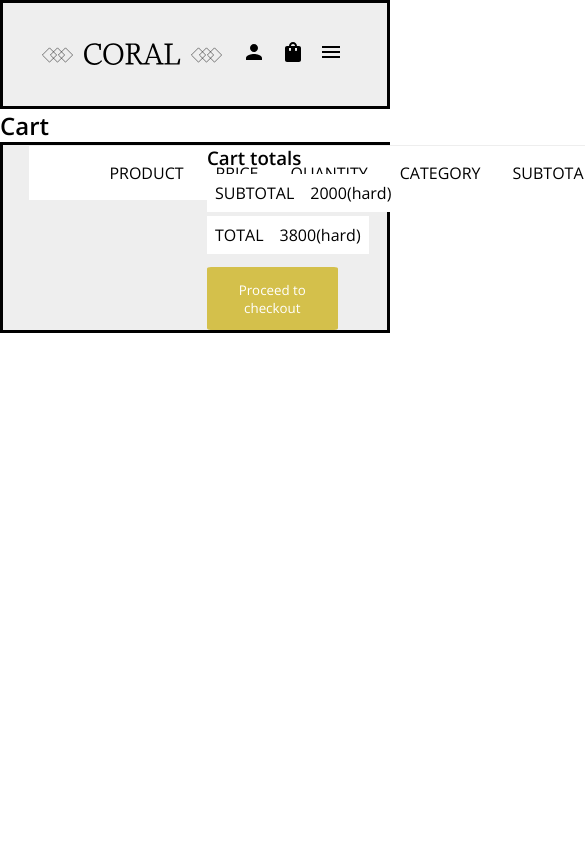
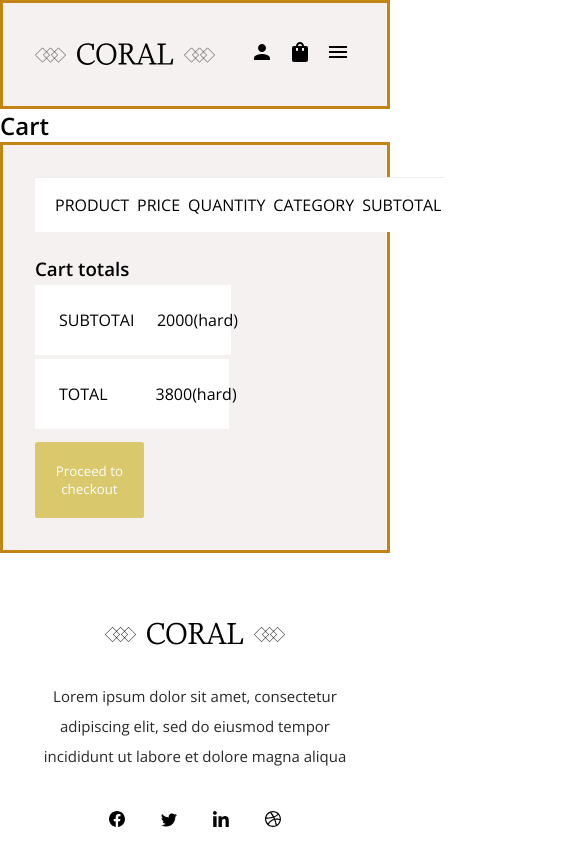
Before and after one commit to Hernanbp/GoClothing, a React (Create React App) app: page /cart in a window 390 px wide. Shown: the top 844 px of the page, 585 px wide, since content can reach past the window. Built offline with nearby package versions, Linux system fonts and the light colour scheme.

Commit message:
cart route DESIGN (resp en tablet, falta mobile)

```diff
--- a/src/components/views/Cart/Cart.jsx
+++ b/src/components/views/Cart/Cart.jsx
@@ -4,6 +4,7 @@ import { ProductCard } from '../ProductCard/ProductCard'
 import { Link } from 'react-router-dom'
 import "./styles.css"
 import {Navbar} from "../Navbar/Navbar"
+import {Footer} from "../Footer/Footer"
 
 export const Cart = () => {
 
@@ -38,8 +39,8 @@ export const Cart = () => {
                   <td>{productInCart.title}</td>
                   <td>{productInCart.price}$</td>
                   <td>{productInCart.category}</td>
-                  <td>quantity(hard)</td>
-                  <td>subtotal(hard)</td>
+                  <td>1=</td>
+                  <td>4500$=</td>
                   </tr>
               )
             }))
@@ -62,7 +63,7 @@ export const Cart = () => {
         </div>
 
       </div>
-
+      <Footer />
 
     </div>
   )
--- a/src/components/views/Cart/styles.css
+++ b/src/components/views/Cart/styles.css
@@ -1,24 +1,21 @@
 .cart > div{
     display: flex;
-    border: 3px solid black;
+    padding: 2em;
+    border: 3px solid rgb(194, 133, 19);
     justify-content: center;
     gap: 1.5em;
-    background-color: rgb(238, 238, 238);
+    background-color: #e7dfdf6c;
 }
 .cart-left{
-    display: grid;
-    grid-template-columns: 1fr;
-    /* border: 3px solid green; */
-    /* background-color: blue; */
-    width: 40%;
+    width: 70%;
+    max-width: 1000px;
 }
 .cart-left > tbody > tr {
     background-color: white;
-    /* border: 2px solid red; */
 }
 .cart-left > tbody > tr > td {
     width: 16.66%;
-    padding: 1em;
+    padding: 1em 0.25em;
     text-align: center;
     border: none;
     border-top: 1.5px rgb(238, 238, 238) solid;
@@ -39,16 +36,29 @@
 .cart-right > div > p{
     background-color: white;
     margin-top: 0.25em;
-    padding: 0.5em;
+    padding: 1.5em;
     width: 90%;
     /* border: 4px green solid; */
 }
 .cart-right > button {
     width: 85%;
-    padding: 1em;
+    padding: 1.5em;
     margin-top: 1em;
+    opacity: 0.8;
+    cursor: pointer;
     /* border: black 3px solid; */
     border-radius: 3%;
     background-color: rgb(212, 192, 75);
     color: white;
 }
+.cart-right > button:hover {
+    opacity: 1;
+}
+@media(max-width:980px){
+    .cart > div{
+        flex-direction: column;
+    }
+}
+@media(max-width:500px){
+
+}
```
